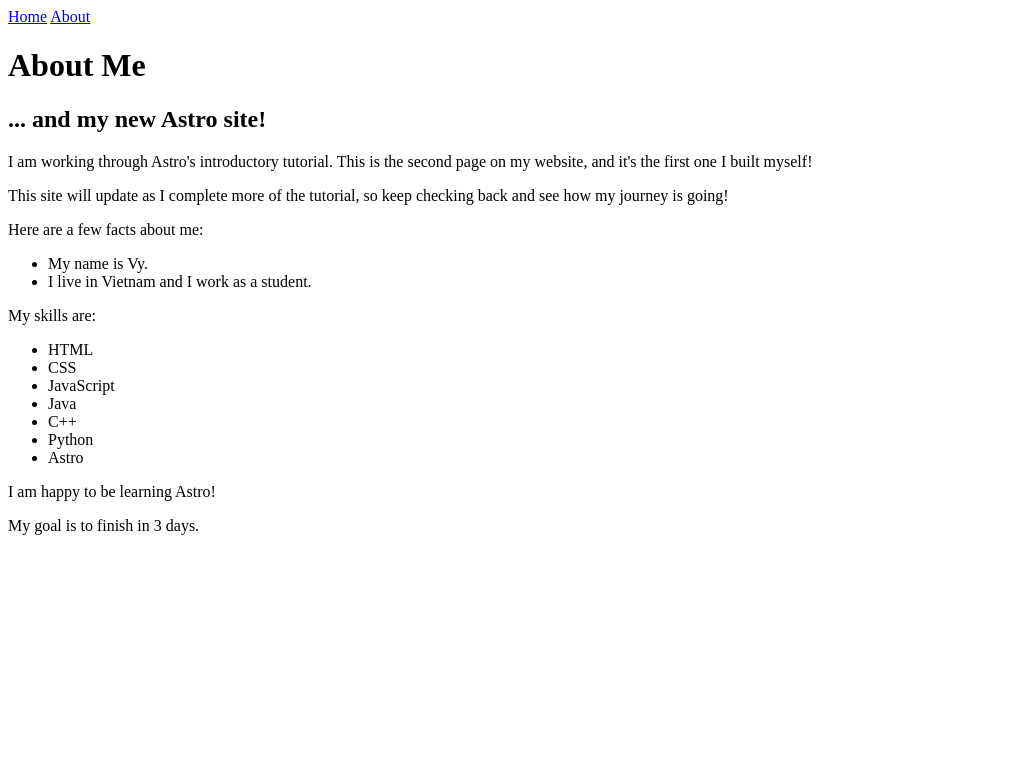
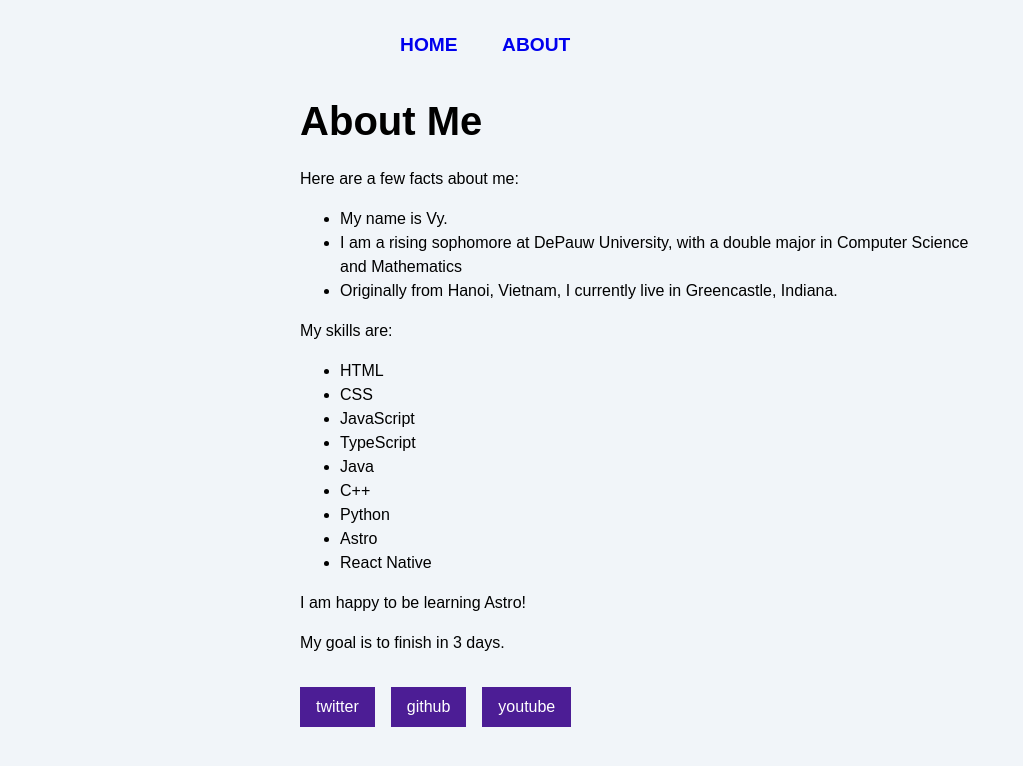
Before and after one commit to vydlknh/portfolio, an Astro site: page /about in a window 1280 px wide. Shown: the whole page, without its empty margins (0-1023 px from the left). Built offline with nearby package versions, Linux system fonts and the light colour scheme; Astro itself is replaced by a stand-in of ours.

Commit message:
layout & UI added

```diff
--- /dev/null
+++ b/src/components/Footer.astro
@@ -0,0 +1,17 @@
+---
+import Social from './Social.astro';
+
+---
+<style>
+    footer {
+        display: flex;
+        gap: 1rem;
+        margin-top: 2rem;
+    }
+</style>
+
+<footer>
+    <Social platform="twitter" username="astrodotbuild" />
+    <Social platform="github" username="withastro" />
+    <Social platform="youtube" username="astrodotbuild" />
+</footer>
--- /dev/null
+++ b/src/components/Hamburger.astro
@@ -0,0 +1,7 @@
+---
+---
+<div class="hamburger">
+    <span class="line"></span>
+    <span class="line"></span>
+    <span class="line"></span>
+</div>
--- /dev/null
+++ b/src/components/Header.astro
@@ -0,0 +1,10 @@
+---
+import Navigation from './Navigation.astro';
+import Hamburger from './Hamburger.astro';
+---
+<header>
+  <nav>
+    <Hamburger />
+    <Navigation />
+  </nav>
+</header>
--- /dev/null
+++ b/src/components/Navigation.astro
@@ -0,0 +1,6 @@
+---
+---
+<div class="nav-links">
+    <a href="/">Home</a>
+    <a href="/about">About</a>
+</div>
--- /dev/null
+++ b/src/components/Social.astro
@@ -0,0 +1,13 @@
+---
+const { platform, username } = Astro.props;
+---
+<a href={`https://www.${platform}.com/${username}`}>{platform}</a>
+
+<style>
+    a {
+      padding: 0.5rem 1rem;
+      color: white;
+      background-color: #4c1d95;
+      text-decoration: none;
+    }
+  </style>
--- /dev/null
+++ b/src/layouts/BaseLayout.astro
@@ -0,0 +1,26 @@
+---
+import '../styles/global.css';
+import Header from '../components/Header.astro';
+import Footer from '../components/Footer.astro';
+
+const { pageTitle } = Astro.props;
+---
+
+<html lang="en">
+	<head>
+		<meta charset="utf-8" />
+		<link rel="icon" type="image/svg+xml" href="/favicon.svg" />
+		<meta name="viewport" content="width=device-width" />
+		<meta name="generator" content={Astro.generator} />
+		<title>{pageTitle}</title>
+	</head>
+	<body>
+		<Header />
+		<h1>{pageTitle}</h1>
+		<slot />
+		<Footer />
+		<script>
+			import "../script/menu.js";
+		</script>
+	</body>
+</html>
--- a/src/pages/about.astro
+++ b/src/pages/about.astro
@@ -1,47 +1,42 @@
 ---
+import '../styles/global.css';
+import Header from '../components/Header.astro';
+import Footer from '../components/Footer.astro';
+import BaseLayout from '../layouts/BaseLayout.astro';
+
+
 const pageTitle = "About Me";
 const identity = {
 	firstName: "Vy",
-	country: "Vietnam",
-	occupation: "student",
+	hometown: "Hanoi, Vietnam",
+	country: "Greencastle, Indiana",
+	school: "DePauw University",
+	majors: "Computer Science and Mathematics",
 }
-const skills = ["HTML", "CSS", "JavaScript", "Java", "C++", "Python", "Astro"]
+const skills = ["HTML", "CSS", "JavaScript", "TypeScript", "Java", "C++", "Python", "Astro", "React Native"]
 const happy = true;
 const finished = false;
 const goal = 3;
 
+const skillColor = "navy";
+const fontWeight = "bold";
+const textCase = "uppercase";
 ---
-<html lang="en">
-	<head>
-		<meta charset="utf-8" />
-		<link rel="icon" type="image/svg+xml" href="/favicon.svg" />
-		<meta name="viewport" content="width=device-width" />
-		<meta name="generator" content={Astro.generator} />
-		<title>{pageTitle}</title>
-	</head>
-	<body>
-        <a href="/">Home</a>
-        <a href="/about/">About</a>
-		<h1>{pageTitle}</h1>
-        <h2>... and my new Astro site!</h2>
 
-        <p>I am working through Astro's introductory tutorial. This is the second page on my website, and it's the first one I built myself!</p>
-
-        <p>This site will update as I complete more of the tutorial, so keep checking back and see how my journey is going!</p>
-
-		<p>Here are a few facts about me:</p>
+<BaseLayout pageTitle={pageTitle}>
+	<p>Here are a few facts about me:</p>
 		<ul>
 		<li>My name is {identity.firstName}.</li>
-		<li>I live in {identity.country} and I work as a {identity.occupation}.</li>
+		<li>I am a rising sophomore at {identity.school}, with a double major in {identity.majors}</li>
+		<li>Originally from {identity.hometown}, I currently live in {identity.country}.</li>
 		</ul>
 		<p>My skills are:</p>
 		<ul>
-		{skills.map((skill) => <li>{skill}</li>)}
+		{skills.map((skill) => <li class = "skill">{skill}</li>)}
 		</ul>
 		{happy && <p>I am happy to be learning Astro!</p>}
 
 		{finished && <p>I finished this tutorial!</p>}
 
 		{goal === 3 ? <p>My goal is to finish in 3 days.</p> : <p>My goal is not 3 days.</p>}
-    </body>
-</html>
+</BaseLayout>
--- /dev/null
+++ b/src/script/menu.js
@@ -0,0 +1,3 @@
+document.querySelector('.hamburger').addEventListener('click', () => {
+    document.querySelector('.nav-links').classList.toggle('expanded');
+});
--- /dev/null
+++ b/src/styles/global.css
@@ -0,0 +1,83 @@
+html {
+    background-color: #f1f5f9;
+    font-family: sans-serif;
+}
+
+body {
+    margin: 0 auto;
+    width: 100%;
+    max-width: 80ch;
+    padding: 1rem;
+    line-height: 1.5;
+}
+
+* {
+    box-sizing: border-box;
+}
+
+h1 {
+    margin: 1rem 0;
+    font-size: 2.5rem;
+}
+
+/* nav styles */
+
+.hamburger {
+    padding-right: 20px;
+    cursor: pointer;
+}
+
+.hamburger .line {
+    display: block;
+    width: 40px;
+    height: 5px;
+    margin-bottom: 10px;
+    background-color: #ff9776;
+}
+
+.nav-links {
+    width: 100%;
+    top: 5rem;
+    left: 48px;
+    background-color: #ff9776;
+    display: none;
+    margin: 0;
+}
+
+.nav-links a {
+    display: block;
+    text-align: center;
+    padding: 10px 0;
+    text-decoration: none;
+    font-size: 1.2rem;
+    font-weight: bold;
+    text-transform: uppercase;
+}
+
+.nav-links a:hover, a:focus {
+    background-color: #ff9776;
+}
+
+.expanded {
+    display: unset;
+}
+
+@media screen and (min-width: 636px) {
+    .nav-links {
+        margin-left: 5em;
+        display: block;
+        position: static;
+        width: auto;
+        background: none;
+    }
+
+    .nav-links a {
+        display: inline-block;
+        padding: 15px 20px;
+    }
+
+    .hamburger {
+        display: none;
+    }
+
+}
```
Also changed, not shown: src/layouts/MarkdownPostLayout.astro (added, +9 -0 lines), src/pages/index.astro (+6 -16 lines), src/pages/posts/post-1.md (+3 -6 lines).
